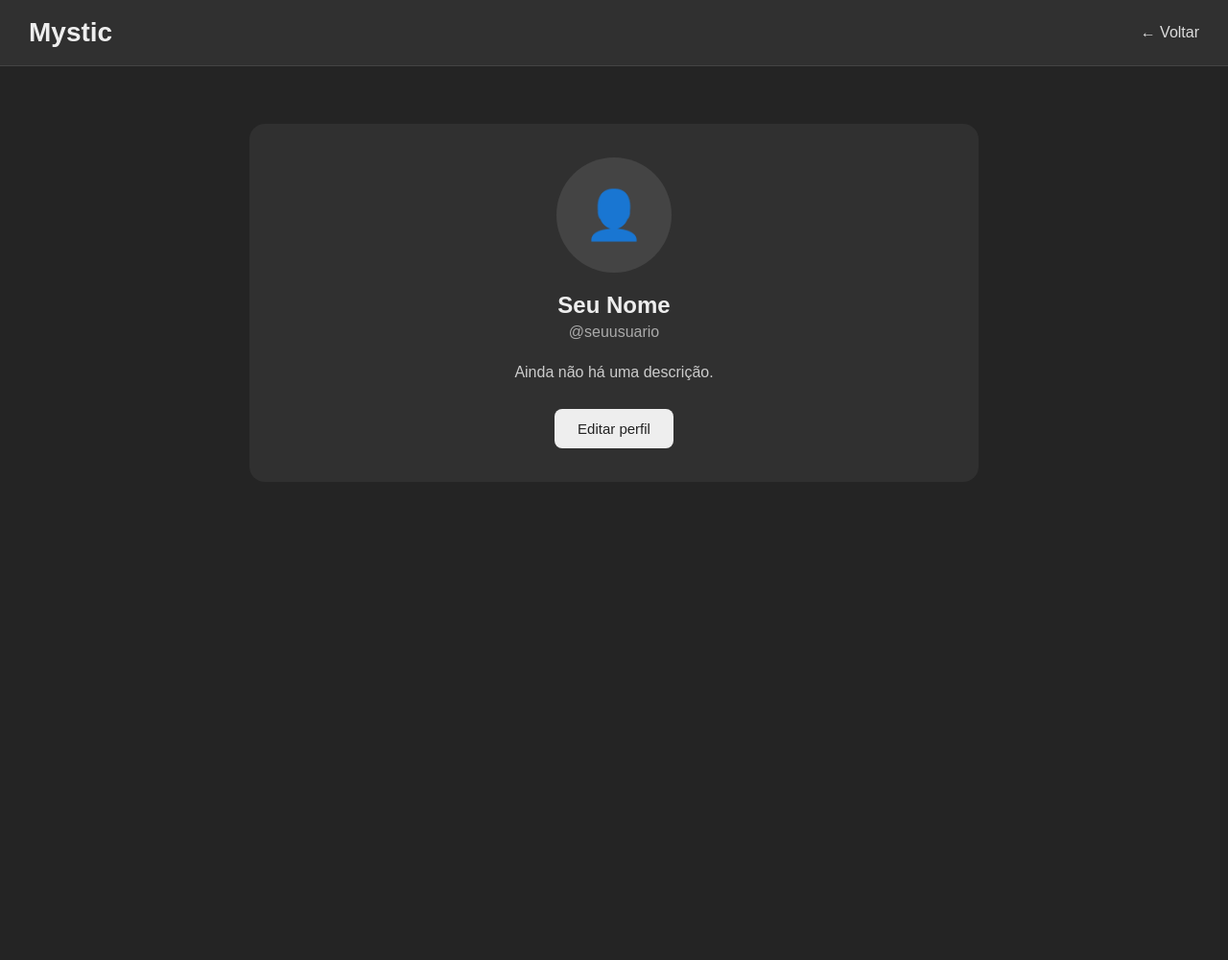
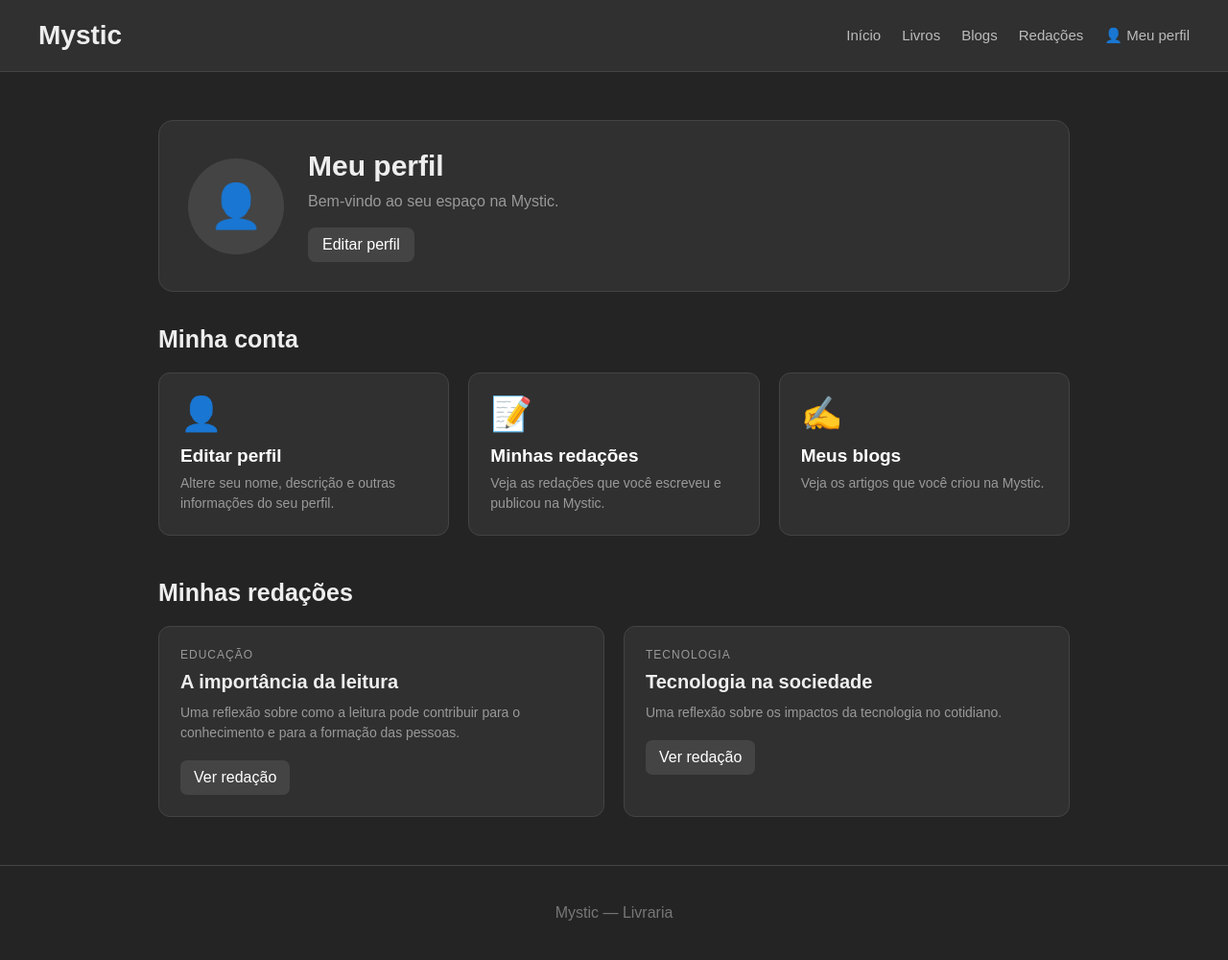
Before and after one commit to vanessapais-blip/Livraria-Mystic, a plain HTML site: page perfil.html in a window 1280 px wide. Shown: the whole page at 96% size. Before the commit the page ends 800 px from the top, so only its background shows below. Drawn offline with Linux system fonts and the light colour scheme.

Commit message:
Update perfil.html

```diff
--- a/perfil.html
+++ b/perfil.html
@@ -1,214 +1,653 @@
 <!DOCTYPE html>
 <html lang="pt-BR">
+
 <head>
+
     <meta charset="UTF-8">
-    <meta name="viewport" content="width=device-width, initial-scale=1.0">
-    <title>Meu Perfil — Mystic</title>
+
+    <meta
+        name="viewport"
+        content="width=device-width, initial-scale=1.0"
+    >
+
+    <title>Mystic — Meu Perfil</title>
+
 
     <style>
+
         * {
+            margin: 0;
+            padding: 0;
             box-sizing: border-box;
         }
 
+
         body {
-            margin: 0;
+
+            background: #242424;
+
+            color: #eeeeee;
+
             font-family: Arial, sans-serif;
-            background: #242424;
-            color: #eeeeee;
         }
 
+
+        /* CABEÇALHO */
+
         header {
+
+            min-height: 75px;
+
             background: #303030;
-            padding: 18px 30px;
+
+            border-bottom: 1px solid #444444;
+
             display: flex;
+
+            align-items: center;
+
             justify-content: space-between;
-            align-items: center;
-            border-bottom: 1px solid #444;
+
+            padding: 15px 40px;
+
+            gap: 20px;
         }
 
-        .marca {
+
+        .logo {
+
             font-size: 28px;
+
             font-weight: bold;
         }
 
-        .voltar {
-            color: #dddddd;
-            text-decoration: none;
+
+        nav {
+
+            display: flex;
+
+            gap: 22px;
+
+            flex-wrap: wrap;
         }
 
-        .voltar:hover {
+
+        nav a {
+
+            color: #bbbbbb;
+
+            text-decoration: none;
+
+            font-size: 15px;
+        }
+
+
+        nav a:hover {
+
             color: white;
         }
 
+
+        /* CONTEÚDO */
+
         main {
-            max-width: 800px;
-            margin: 40px auto;
-            padding: 20px;
+
+            max-width: 1000px;
+
+            margin: 50px auto;
+
+            padding: 0 25px;
         }
 
+
+        /* PERFIL */
+
         .perfil {
+
             background: #303030;
-            border-radius: 16px;
-            padding: 35px;
-            text-align: center;
+
+            border: 1px solid #444444;
+
+            border-radius: 15px;
+
+            padding: 30px;
+
+            display: flex;
+
+            align-items: center;
+
+            gap: 25px;
+
+            margin-bottom: 35px;
         }
 
+
         .foto {
-            width: 120px;
-            height: 120px;
+
+            width: 100px;
+
+            height: 100px;
+
             border-radius: 50%;
-            background: #444;
-            margin: 0 auto 20px;
+
+            background: #444444;
+
             display: flex;
+
             align-items: center;
+
             justify-content: center;
-            font-size: 50px;
+
+            font-size: 45px;
+
+            flex-shrink: 0;
         }
 
-        h1 {
-            margin-bottom: 5px;
+
+        .informacoes h1 {
+
+            font-size: 30px;
+
+            margin-bottom: 8px;
         }
 
-        .usuario {
-            color: #aaaaaa;
+
+        .informacoes p {
+
+            color: #999999;
+
+            line-height: 1.5;
+        }
+
+
+        .editar {
+
+            display: inline-block;
+
+            margin-top: 15px;
+
+            padding: 9px 15px;
+
+            background: #444444;
+
+            color: white;
+
+            text-decoration: none;
+
+            border-radius: 8px;
+        }
+
+
+        .editar:hover {
+
+            background: #555555;
+        }
+
+
+        /* TÍTULO */
+
+        .titulo {
+
+            font-size: 25px;
+
             margin-bottom: 20px;
         }
 
-        .descricao {
-            color: #cccccc;
-            max-width: 500px;
-            margin: 0 auto 25px;
-            line-height: 1.6;
+
+        /* MENU DO PERFIL */
+
+        .opcoes {
+
+            display: grid;
+
+            grid-template-columns:
+                repeat(auto-fit, minmax(220px, 1fr));
+
+            gap: 20px;
+
+            margin-bottom: 45px;
         }
 
-        button {
-            background: #eeeeee;
-            color: #222;
-            border: none;
-            padding: 12px 24px;
-            border-radius: 8px;
-            cursor: pointer;
-            font-size: 15px;
+
+        .opcao {
+
+            background: #303030;
+
+            border: 1px solid #444444;
+
+            border-radius: 12px;
+
+            padding: 22px;
+
+            text-decoration: none;
+
+            color: white;
+
+            transition: 0.2s;
         }
 
-        button:hover {
-            background: #cccccc;
+
+        .opcao:hover {
+
+            transform: translateY(-3px);
+
+            border-color: #666666;
         }
 
-        .editar {
-            display: none;
-            margin-top: 25px;
-            text-align: left;
+
+        .icone {
+
+            font-size: 35px;
+
+            margin-bottom: 12px;
         }
 
-        label {
-            display: block;
-            margin: 15px 0 7px;
+
+        .opcao h3 {
+
+            margin-bottom: 7px;
+
+            font-size: 19px;
         }
 
-        input,
-        textarea {
-            width: 100%;
-            padding: 12px;
-            border-radius: 8px;
-            border: 1px solid #555;
-            background: #222;
-            color: white;
-            font-size: 15px;
+
+        .opcao p {
+
+            color: #999999;
+
+            font-size: 14px;
+
+            line-height: 1.5;
         }
 
-        textarea {
-            resize: vertical;
-            min-height: 100px;
+
+        /* MINHAS REDAÇÕES */
+
+        .redacoes {
+
+            display: grid;
+
+            grid-template-columns:
+                repeat(auto-fit, minmax(250px, 1fr));
+
+            gap: 20px;
         }
 
-        .salvar {
-            margin-top: 20px;
+
+        .redacao {
+
+            background: #303030;
+
+            border: 1px solid #444444;
+
+            border-radius: 12px;
+
+            padding: 22px;
         }
+
+
+        .redacao .tema {
+
+            color: #999999;
+
+            font-size: 12px;
+
+            text-transform: uppercase;
+
+            letter-spacing: 1px;
+
+            margin-bottom: 10px;
+        }
+
+
+        .redacao h3 {
+
+            margin-bottom: 10px;
+
+            font-size: 20px;
+        }
+
+
+        .redacao p {
+
+            color: #999999;
+
+            font-size: 14px;
+
+            line-height: 1.5;
+
+            margin-bottom: 18px;
+        }
+
+
+        .ver {
+
+            display: inline-block;
+
+            padding: 9px 14px;
+
+            background: #444444;
+
+            color: white;
+
+            text-decoration: none;
+
+            border-radius: 7px;
+        }
+
+
+        .ver:hover {
+
+            background: #555555;
+        }
+
+
+        /* RODAPÉ */
+
+        footer {
+
+            text-align: center;
+
+            color: #777777;
+
+            padding: 40px;
+
+            margin-top: 50px;
+
+            border-top: 1px solid #444444;
+        }
+
+
+        /* CELULAR */
+
+        @media (max-width: 700px) {
+
+            header {
+
+                padding: 18px 20px;
+
+                flex-direction: column;
+
+                align-items: flex-start;
+            }
+
+
+            .perfil {
+
+                flex-direction: column;
+
+                align-items: flex-start;
+            }
+
+
+            .informacoes h1 {
+
+                font-size: 26px;
+            }
+
+        }
+
     </style>
+
 </head>
+
 
 <body>
 
+
+    <!-- CABEÇALHO -->
+
     <header>
-    <div class="marca">Mystic</div>
-    <a href="home.html" class="voltar">← Voltar</a>
+
+        <div class="logo">
+            Mystic
+        </div>
+
+
+        <nav>
+
+            <a href="home.html">
+                Início
+            </a>
+
+            <a href="livros.html">
+                Livros
+            </a>
+
+            <a href="blogs.html">
+                Blogs
+            </a>
+
+            <a href="redacoes.html">
+                Redações
+            </a>
+
+            <a href="perfil.html">
+                👤 Meu perfil
+            </a>
+
+        </nav>
+
     </header>
+
+
+
+    <!-- CONTEÚDO -->
 
     <main>
 
+
+        <!-- INFORMAÇÕES DO USUÁRIO -->
+
         <section class="perfil">
 
-        <div class="foto">👤</div>
 
-        <h1 id="nome">Seu Nome</h1>
+            <div class="foto">
+                👤
+            </div>
 
-        <div class="usuario" id="usuario">@seuusuario</div>
 
-        <p class="descricao" id="descricao">
-            Ainda não há uma descrição.
+            <div class="informacoes">
+
+                <h1>
+                    Meu perfil
+                </h1>
+
+                <p>
+                    Bem-vindo ao seu espaço na Mystic.
                 </p>
 
-        <button onclick="abrirEdicao()">Editar perfil</button>
 
-        <div class="editar" id="editar">
-
-            <label>Nome</label>
-            <input type="text" id="novoNome" placeholder="Seu nome">
-
-            <label>Nome de usuário</label>
-            <input type="text" id="novoUsuario" placeholder="@seuusuario">
-
-            <label>Descrição</label>
-            <textarea id="novaDescricao" placeholder="Fale um pouco sobre você..."></textarea>
-
-            <button class="salvar" onclick="salvarPerfil()">
-                Salvar alterações
-            </button>
+                <a
+                    href="#"
+                    class="editar"
+                >
+                    Editar perfil
+                </a>
 
             </div>
 
+
         </section>
+
+
+
+        <!-- OPÇÕES -->
+
+        <h2 class="titulo">
+            Minha conta
+        </h2>
+
+
+        <section class="opcoes">
+
+
+            <a
+                href="#"
+                class="opcao"
+            >
+
+                <div class="icone">
+                    👤
+                </div>
+
+                <h3>
+                    Editar perfil
+                </h3>
+
+                <p>
+                    Altere seu nome, descrição e outras
+                    informações do seu perfil.
+                </p>
+
+            </a>
+
+
+
+            <a
+                href="#minhas-redacoes"
+                class="opcao"
+            >
+
+                <div class="icone">
+                    📝
+                </div>
+
+                <h3>
+                    Minhas redações
+                </h3>
+
+                <p>
+                    Veja as redações que você escreveu
+                    e publicou na Mystic.
+                </p>
+
+            </a>
+
+
+
+            <a
+                href="#"
+                class="opcao"
+            >
+
+                <div class="icone">
+                    ✍️
+                </div>
+
+                <h3>
+                    Meus blogs
+                </h3>
+
+                <p>
+                    Veja os artigos que você criou
+                    na Mystic.
+                </p>
+
+            </a>
+
+
+        </section>
+
+
+
+        <!-- REDAÇÕES -->
+
+        <h2
+            class="titulo"
+            id="minhas-redacoes"
+        >
+            Minhas redações
+        </h2>
+
+
+        <section class="redacoes">
+
+
+            <!-- REDAÇÃO 1 -->
+
+            <article class="redacao">
+
+                <div class="tema">
+                    Educação
+                </div>
+
+                <h3>
+                    A importância da leitura
+                </h3>
+
+                <p>
+                    Uma reflexão sobre como a leitura
+                    pode contribuir para o conhecimento
+                    e para a formação das pessoas.
+                </p>
+
+                <a
+                    href="#"
+                    class="ver"
+                >
+                    Ver redação
+                </a>
+
+            </article>
+
+
+
+            <!-- REDAÇÃO 2 -->
+
+            <article class="redacao">
+
+                <div class="tema">
+                    Tecnologia
+                </div>
+
+                <h3>
+                    Tecnologia na sociedade
+                </h3>
+
+                <p>
+                    Uma reflexão sobre os impactos da
+                    tecnologia no cotidiano.
+                </p>
+
+                <a
+                    href="#"
+                    class="ver"
+                >
+                    Ver redação
+                </a>
+
+            </article>
+
+
+
+            <!-- ESTADO VAZIO -->
+
+            <!--
+
+            Quando não houver redações,
+            podemos mostrar uma mensagem como:
+
+            "Você ainda não escreveu nenhuma redação."
+
+            -->
+
+        </section>
+
 
     </main>
 
-<script>
 
-function abrirEdicao() {
-    document.getElementById("editar").style.display = "block";
 
-    document.getElementById("novoNome").value =
-        document.getElementById("nome").textContent;
+    <!-- RODAPÉ -->
 
-    document.getElementById("novoUsuario").value =
-        document.getElementById("usuario").textContent;
+    <footer>
 
-    document.getElementById("novaDescricao").value =
-        document.getElementById("descricao").textContent.trim();
-}
+        Mystic — Livraria
 
-function salvarPerfil() {
+    </footer>
 
-    let nome = document.getElementById("novoNome").value;
-    let usuario = document.getElementById("novoUsuario").value;
-    let descricao = document.getElementById("novaDescricao").value;
-
-    if (nome.trim() !== "") {
-        document.getElementById("nome").textContent = nome;
-    }
-
-    if (usuario.trim() !== "") {
-        document.getElementById("usuario").textContent = usuario;
-    }
-
-    if (descricao.trim() !== "") {
-        document.getElementById("descricao").textContent = descricao;
-    }
-
-    document.getElementById("editar").style.display = "none";
-}
-
-</script>
 
 </body>
+
 </html>
```
Lines whose indentation alone changed are shown as unchanged.
